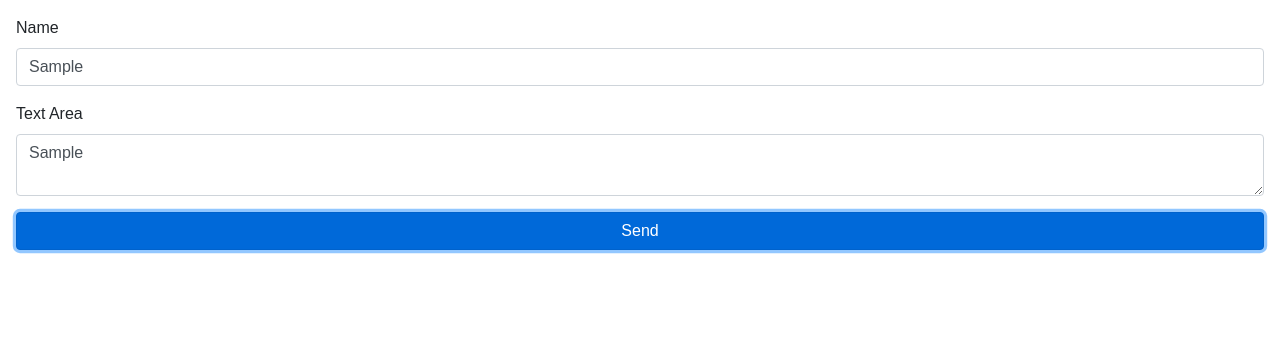
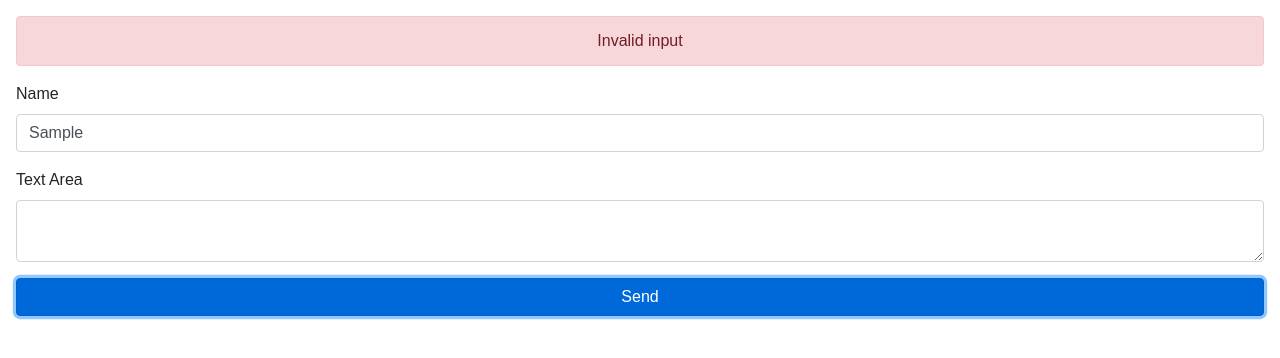
Before and after one commit to dean-zava/SpansParser, a React (Create React App) app: page / in a window 1280 px wide. Both pictures are taken after typing "Sample", "Sample" into the empty fields and a click on the button "Send". Shown: the top 358 px of the page. Built offline with nearby package versions, Linux system fonts and the light colour scheme; no server answers.

Commit message:
validaiting input

```diff
--- a/src/App.js
+++ b/src/App.js
@@ -15,10 +15,10 @@ import {
 } from 'reactstrap';
 
 class App extends Component {
-
     state = {
         name: "",
-        text_box: ""
+        text_box: "",
+        error_msg: "",
     }
 
     onChange = (e) => {
@@ -27,6 +27,18 @@ class App extends Component {
 
     onSubmit = () => {
         console.log("func called");
+        let cond_reg = ["([^=<>]+)[=<>]([^=<>]+)"];
+        let multiply_cond_reg = `(${cond_reg}(((\s*)&&(\s*)${cond_reg}(\s*))*))`;
+        let final_regexp = `^${multiply_cond_reg}{0,1}$`;
+
+        if (!(new RegExp(final_regexp).test(this.state.name))) {
+            console.log(`check did not pass for ${this.state.name}`)
+            this.setState({ error_msg: "Invalid input"});
+            return;
+        }
+        this.setState({ error_msg: ""});
+
+
         this.setState({text_box: this.state.name})
         axios.get("/ping", {
                 params: {
@@ -37,6 +49,10 @@ class App extends Component {
 
     render = () => (
         <div className="App">
+            { this.state.error_msg ?
+                <Alert color="danger" style={{marginRight: '1rem', marginLeft: '1rem', marginTop: '1rem'}}>
+                    { this.state.error_msg }</Alert> :
+                null }
             <Form>
             <FormGroup style={{marginRight: '1rem', marginLeft: '1rem', marginTop: '1rem', textAlign: "left"}}>
             <Label for="name">Name</Label>
```
